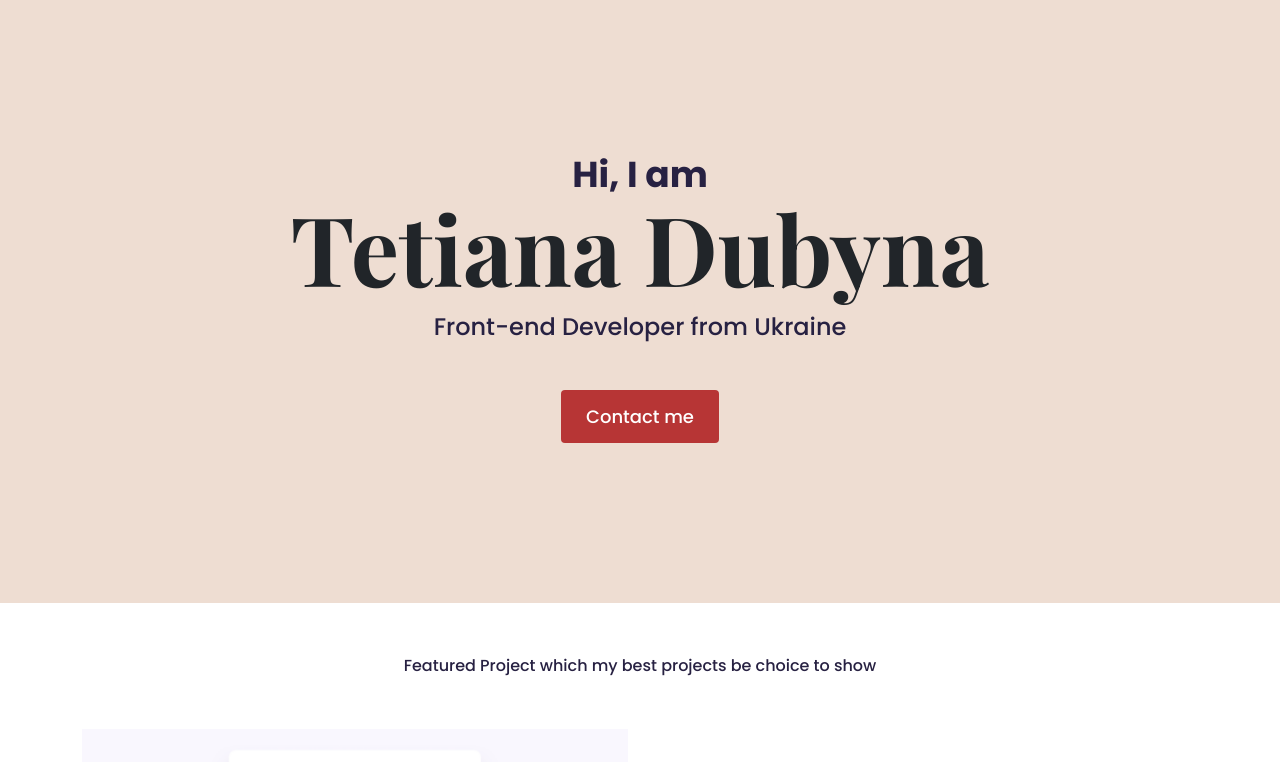
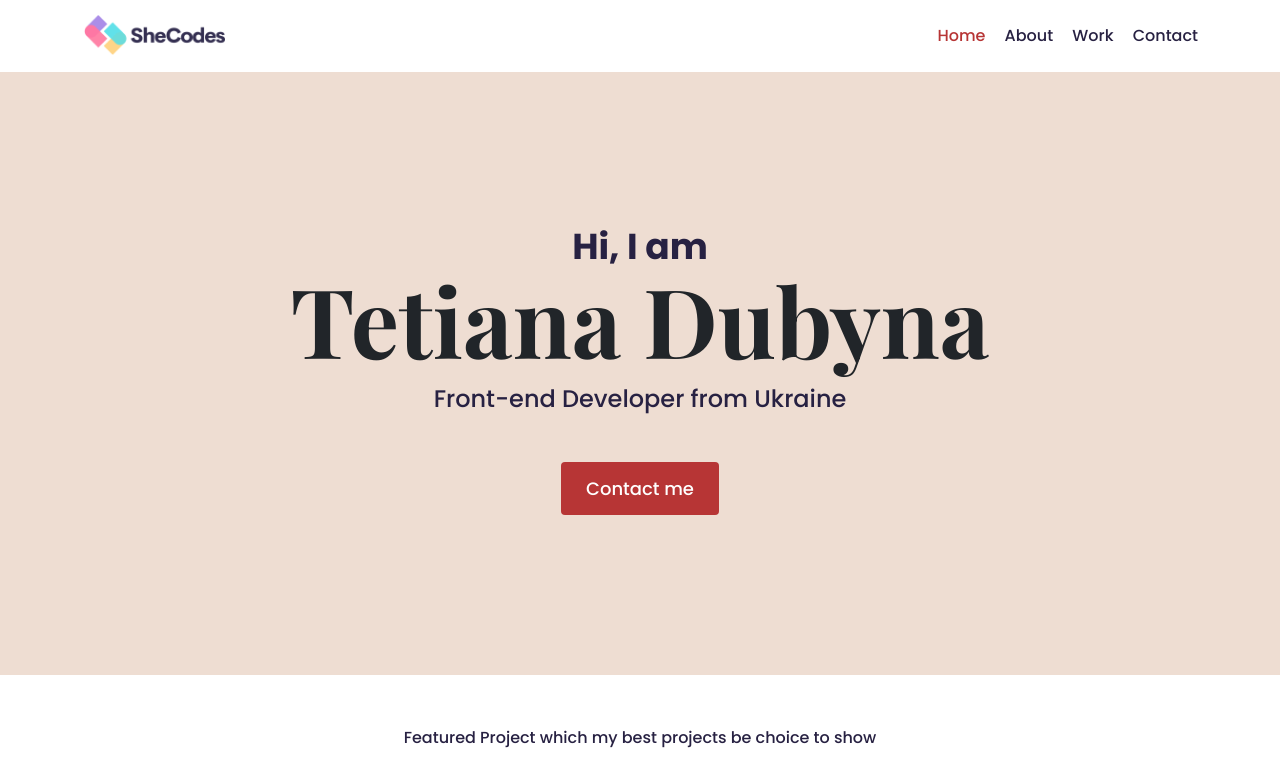
Before and after one commit to Tetiana-Dub/Portfolio-progect-2, a plain HTML site: page index.html in a window 1280 px wide. Shown: the top 762 px of the page. Drawn offline with nearby package versions, Linux system fonts and the light colour scheme.

Commit message:
Added the header

```diff
--- a/index.html
+++ b/index.html
@@ -21,6 +21,28 @@
 </head>
 
 <body>
+    <div class="container">
+        <nav class="d-flex justify-content-between">
+            <a href="/">
+                <img src="images/logo.png" class="logo d-none d-md-block" alt="logo">
+                <img src="images/logo-small.png" class="logo d-block d-md-none" alt="logo-small">
+            </a>
+            <ul>
+                <li class="active">
+                    <a href="/">Home</a>
+                </li>
+                <li>
+                    <a href="/about.html">About</a>
+                </li>
+                <li>
+                    <a href="/work.html">Work</a>
+                </li>
+                <li>
+                    <a href="/contact.html">Contact</a>
+                </li>
+            </ul>
+        </nav>
+    </div>
     <div class="hero">
         <p>Hi, I am</p>
         <h1>Tetiana Dubyna</h1>
@@ -86,9 +108,6 @@
             </div>
         </div>
     </div>
-    <a href="about.html">About-page</a>
-    <a href="work.html">Work-page</a>
-    <a href="contact.html">Contact-page</a>
 </body>
 
 </html>
--- a/styles/portfolio.css
+++ b/styles/portfolio.css
@@ -102,6 +102,37 @@ p {
   padding: 120px 60px;
 }
 
+.logo {
+  max-height: 40px;
+}
+
+nav {
+  padding: 15px 0;
+}
+
+nav ul {
+  margin: 0;
+  padding: 0;
+}
+
+nav li {
+  display: inline;
+  list-style: none;
+  line-height: 42px;
+  margin-left: 15px;
+}
+
+nav a {
+  text-decoration: none;
+  color: #272142;
+  transition: all 100ms ease-in-out;
+}
+
+nav a:hover,
+nav li.active a {
+  color: var(--branding-color);
+}
+
 @media (max-width: 960px) {
   h1 {
     font-size: 60px;
@@ -120,4 +151,7 @@ p {
     padding: 0;
     text-align: center;
   }
+  nav a {
+    font-size: 14px;
+  }
 }
```
Also changed, not shown: images/logo-small.png (added), images/logo.png (added).
